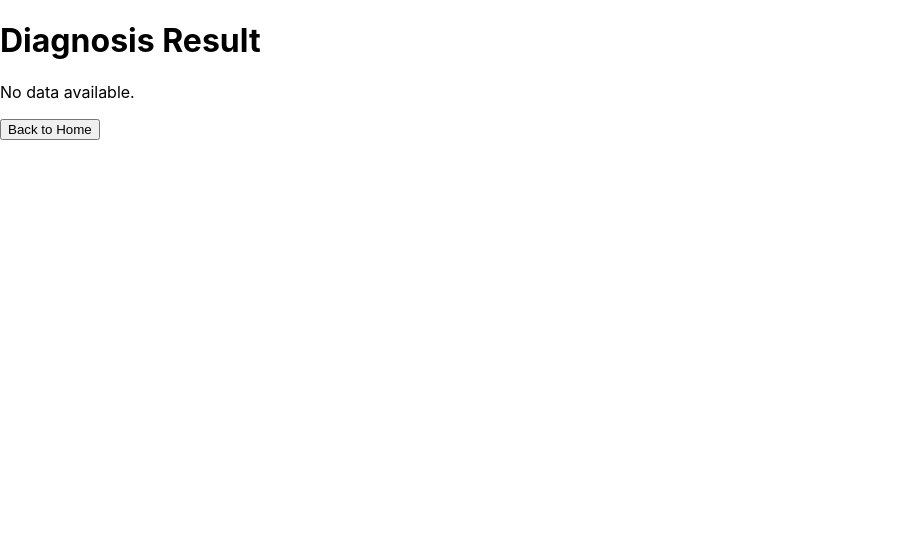
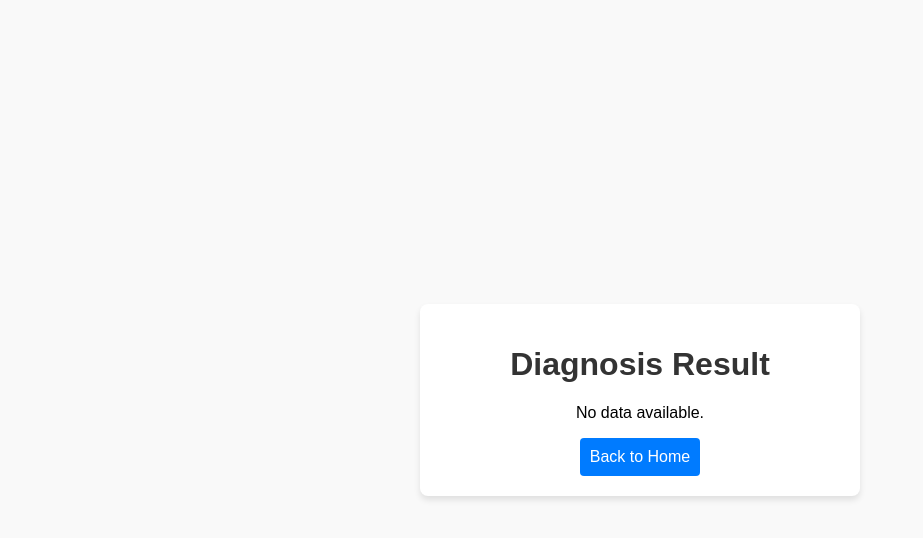
Before and after one commit to My-Advisor-2024/My-advisor-FE, a React (Create React App) app: page /result in a window 1280 px wide. Shown: the top 538 px of the page, without its empty margins (0-923 px from the left). Built offline with nearby package versions, Linux system fonts and the light colour scheme.

Commit message:
feat: 스타일 추가

```diff
--- a/src/styles/DiagnosisForm.css
+++ b/src/styles/DiagnosisForm.css
@@ -0,0 +1,43 @@
+body {
+    font-family: Arial, sans-serif;
+    background-color: #f9f9f9;
+    margin: 0;
+    padding: 0;
+    display: flex;
+    justify-content: center;
+    align-items: center;
+    height: 100vh;
+  }
+
+  .container {
+    background-color: #fff;
+    padding: 20px;
+    border-radius: 8px;
+    box-shadow: 0 4px 6px rgba(0, 0, 0, 0.1);
+    width: 400px;
+    text-align: center;
+  }
+
+  h1 {
+    color: #333;
+  }
+
+  button {
+    background-color: #007bff;
+    color: white;
+    border: none;
+    padding: 10px;
+    border-radius: 4px;
+    font-size: 16px;
+    cursor: pointer;
+  }
+
+  button:hover {
+    background-color: #0056b3;
+  }
+
+  img {
+    max-width: 100%;
+    height: auto;
+    margin: 20px 0;
+  }
```
